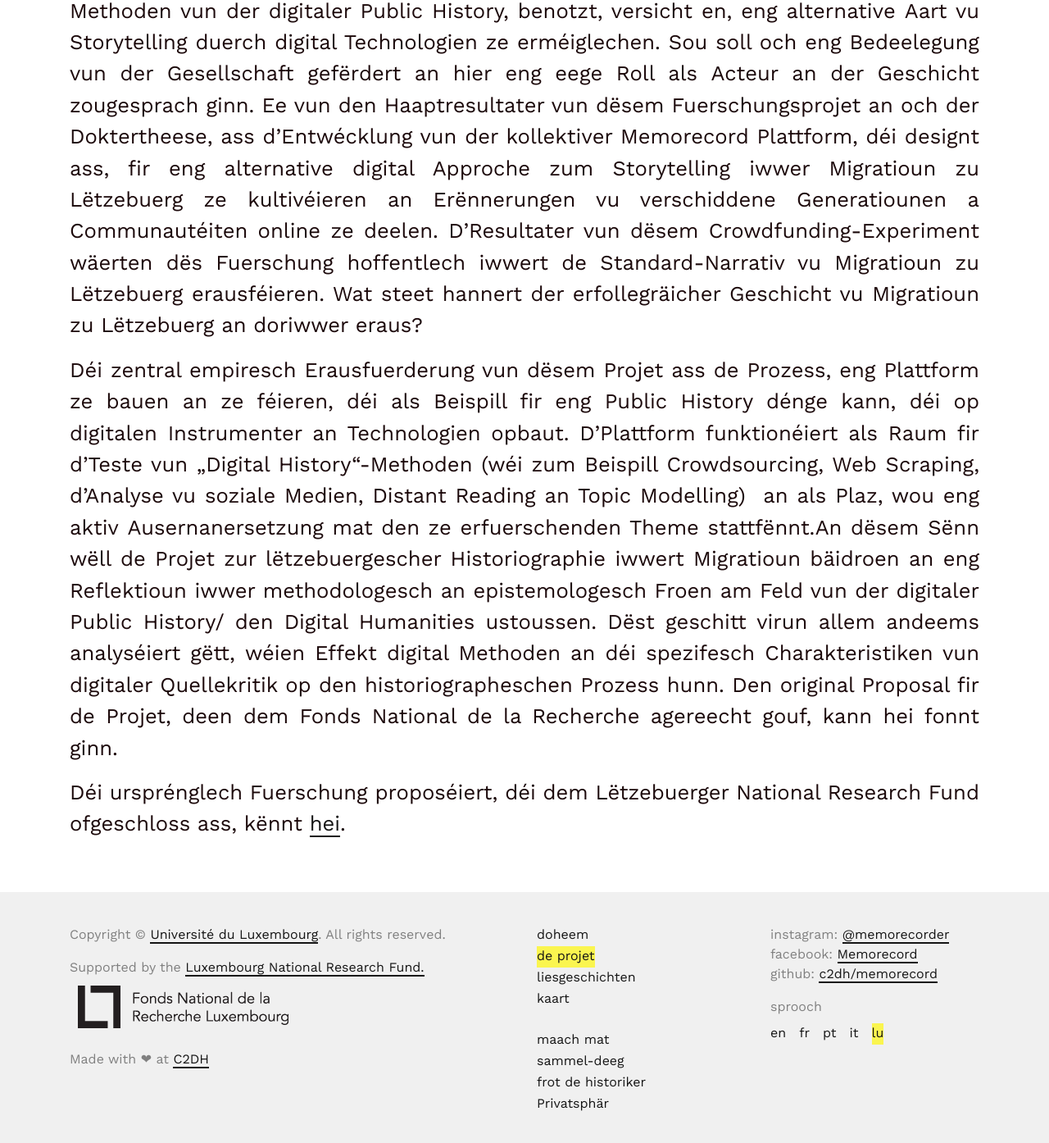
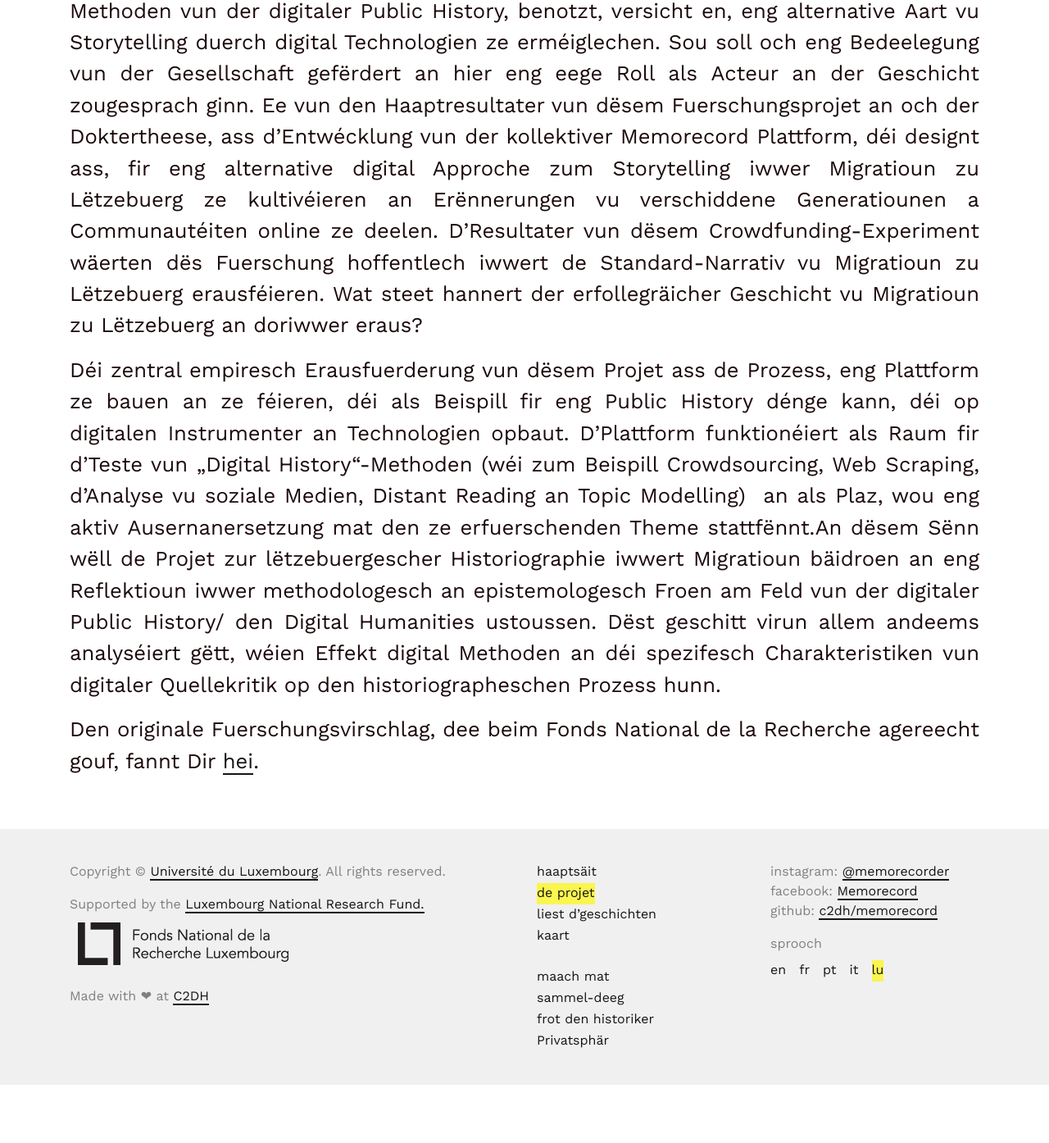
Before and after one commit to C2DH/memorecord, a Jekyll site: the page built from pages/the-project.lu.md, in a window 1280 px wide and 1400 px high, scrolled down 1247 px. Shown: the top 1394 px of the window at 82% size. Built offline with Jekyll 4.4.1, drawn with Linux system fonts in a browser that asks for light colours; after the commit the page ends 2570 px from its top, so only the background shows below that; some of the changed text lies outside the part shown.

Commit message:
corrections lu

```diff
--- a/_data/i18n.yaml
+++ b/_data/i18n.yaml
@@ -3,7 +3,7 @@ index:
   fr: accueil
   pt: começo
   it: inizio
-  lu: doheem
+  lu: haaptsäit
 the project:
   en: the project
   fr: le projet
@@ -21,7 +21,7 @@ ask the historian:
   fr: demander à l'historienne
   pt: perguntar à historiadora
   it: chiedi alla storica
-  lu: frot de historiker
+  lu: frot den historiker
 collection days:
   en: memory harvest
   fr: récolte des memories
@@ -33,7 +33,7 @@ the stories:
   fr: lire les histoires
   pt: ler as histórias
   it: leggi le storie
-  lu: liesgeschichten
+  lu: liest d’geschichten
 map:
   en: world map
   fr: carte du monde
--- a/pages/ask-the-historian.lu.md
+++ b/pages/ask-the-historian.lu.md
@@ -3,10 +3,10 @@ layout: page
 lang: lu
 permalink: /lu/ask-the-historian/
 link: /ask-the-historian/
-title: Frot de Historiker!
+title: Frot den Historiker!
 ---
 
-Wann Dir méi Erklärung iwwert #memorecord braucht, frot de Projet Kommissär: [**Anita Lucchesi**](mailto:memorecord@uni.lu).
+Wann Dir méi Erklärung iwwert #memorecord braucht, frot de Responsabel vum Projet: [**Anita Lucchesi**](mailto:memorecord@uni.lu).
 
 <!-- more -->
 
--- a/pages/stories.lu.md
+++ b/pages/stories.lu.md
@@ -3,8 +3,8 @@ layout: stories
 lang: lu
 permalink: /lu/stories/
 link: /stories/
-title: Histoires
+title: Geschichten
 ---
 
-**D'Ernte #memorecord**
+**D'Rekolt #memorecord**
 <!-- more -->
--- a/pages/the-project.lu.md
+++ b/pages/the-project.lu.md
@@ -12,16 +12,16 @@ title: De Projet
 
 <!-- more -->
 
-Dës crowdsourcing experiment setzt op d'Participatioun vun der Gemeinschaft. [*Firwat net matmaachen?*](https://memorecord.uni.lu/lu/take-part/) Är Erënnerungen a perséinleche Konten kënne mir hëllefen, méi iwwer d'historesch Aspekter vun der Migratioun zu Lëtzebuerg ze verstoen.
+Dës crowdsourcing experiment setzt op d'Participatioun vun der Gemeinschaft. [*Firwat matmaachen?*](https://memorecord.uni.lu/lu/take-part/) Är Erënnerungen a perséinleche Konten kënne mir hëllefen, méi iwwer d'historesch Aspekter vun der Migratioun zu Lëtzebuerg ze verstoen.
 
 
-## **Akademesch Background**
+## **Akademesche Background**
 
 Dësen Internetsite ass Deel vun engem PhD Fuerschungsprojet mam Titel “Shaping a digital memory platform on migration narratives: A public history project on migration memories in Luxembourg”, dee vum Anita Lucchesi am  [**Center for Contemporary and Digital History**](https://www.c2dh.uni.lu/), op der [Uni Lëtzebuerg](https://www.uni.lu/) duerchgefouert a vum [*Luxembourg National Research Fund*](https://www.fnr.Lu)finanzéiert gëtt.
 
 D’Zil vum Projet ass et, d’Erënnerung u Migratioun an d’Narrativer dozou zu Lëtzebuerg ze erfuerschen. Dofir kombinéiert dës Fuerschung eng multiperspektivesch kulturgeschichtlech Approche mat enger systematescher historescher Analys vun den duerch Migrante vermëttelten Erënnerungen. D’Perspektiv vun dësem Projet ass eng “Geschicht vun ënnen” an andeems en innovativ digital Methoden, baséierend op Methoden vun der digitaler Public History, benotzt, versicht en, eng alternative Aart vu Storytelling duerch digital Technologien ze erméiglechen. Sou soll och eng Bedeelegung vun der Gesellschaft gefërdert an hier eng eege Roll als Acteur an der Geschicht zougesprach ginn. Ee vun den Haaptresultater vun dësem Fuerschungsprojet an och der Doktertheese, ass d’Entwécklung vun der kollektiver Memorecord Plattform, déi designt ass, fir eng alternative digital Approche zum Storytelling iwwer Migratioun zu Lëtzebuerg ze kultivéieren an Erënnerungen vu verschiddene Generatiounen a Communautéiten online ze deelen. D’Resultater vun dësem Crowdfunding-Experiment wäerten dës Fuerschung hoffentlech iwwert de Standard-Narrativ vu Migratioun zu Lëtzebuerg erausféieren. Wat steet hannert der erfollegräicher Geschicht vu Migratioun zu Lëtzebuerg an doriwwer eraus?
 
-Déi zentral empiresch Erausfuerderung vun dësem Projet ass de Prozess, eng Plattform ze bauen an ze féieren, déi als Beispill fir eng Public History dénge kann, déi op digitalen Instrumenter an Technologien opbaut. D’Plattform funktionéiert als Raum fir d’Teste vun „Digital History“-Methoden (wéi zum Beispill Crowdsourcing, Web Scraping, d’Analyse vu soziale Medien, Distant Reading an Topic Modelling)  an als Plaz, wou eng aktiv Ausernanersetzung mat den ze erfuerschenden Theme stattfënnt.An dësem Sënn wëll de Projet zur lëtzebuergescher Historiographie iwwert Migratioun bäidroen an eng Reflektioun iwwer methodologesch an epistemologesch Froen am Feld vun der digitaler Public History/ den Digital Humanities ustoussen. Dëst geschitt virun allem andeems analyséiert gëtt, wéien Effekt digital Methoden an déi spezifesch Charakteristiken vun digitaler Quellekritik op den historiographeschen Prozess hunn. Den original Proposal fir de Projet, deen dem Fonds National de la Recherche agereecht gouf, kann hei fonnt ginn.
+Déi zentral empiresch Erausfuerderung vun dësem Projet ass de Prozess, eng Plattform ze bauen an ze féieren, déi als Beispill fir eng Public History dénge kann, déi op digitalen Instrumenter an Technologien opbaut. D’Plattform funktionéiert als Raum fir d’Teste vun „Digital History“-Methoden (wéi zum Beispill Crowdsourcing, Web Scraping, d’Analyse vu soziale Medien, Distant Reading an Topic Modelling)  an als Plaz, wou eng aktiv Ausernanersetzung mat den ze erfuerschenden Theme stattfënnt.An dësem Sënn wëll de Projet zur lëtzebuergescher Historiographie iwwert Migratioun bäidroen an eng Reflektioun iwwer methodologesch an epistemologesch Froen am Feld vun der digitaler Public History/ den Digital Humanities ustoussen. Dëst geschitt virun allem andeems analyséiert gëtt, wéien Effekt digital Methoden an déi spezifesch Charakteristiken vun digitaler Quellekritik op den historiographeschen Prozess hunn.
 
 
-Déi ursprénglech Fuerschung proposéiert, déi dem Lëtzebuerger National Research Fund ofgeschloss ass, kënnt [hei](https://historiografianarede.files.wordpress.com/2015/10/lucchesi-fnr.pdf).
+Den originale Fuerschungsvirschlag, dee beim Fonds National de la Recherche agereecht gouf, fannt Dir [hei](https://historiografianarede.files.wordpress.com/2015/10/lucchesi-fnr.pdf).
```
Also changed, not shown: pages/index.lu.md (+1 -1 lines), pages/take-part.lu.md (+3 -3 lines).
